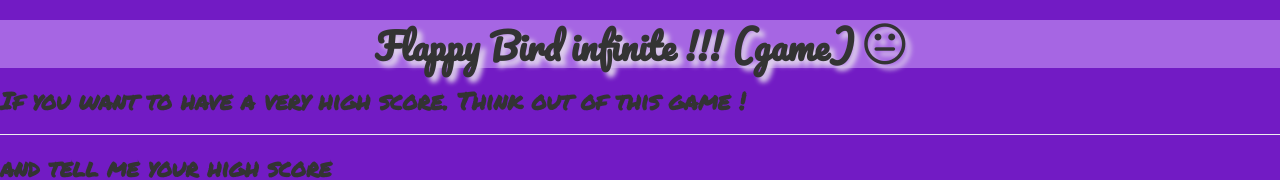
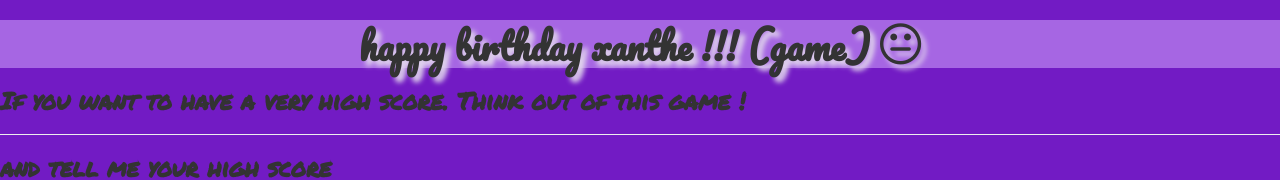
Before and after one commit to Nostalgiahunter279/flap.io, a plain HTML site: page index.html in a window 1280 px wide. Shown: the top 180 px of the page. Drawn offline with nearby package versions, Linux system fonts and the light colour scheme.

Commit message:
Change game title from 'Flappy Bird' to 'happy birthday xanthe'

```diff
--- a/index.html
+++ b/index.html
@@ -22,7 +22,7 @@
     h3{ font-family:'Permanent Marker'; }
 </style>
 <body>
-    <h1><b>Flappy Bird infinite !!! (game) <div id="div1" class="fa"></div> </b></h1>
+    <h1><b>happy birthday xanthe !!! (game) <div id="div1" class="fa"></div> </b></h1>
     <h3><b>If you want to have a very high score. Think out of this game !<hr> and tell me your high score </b></h3>
 <canvas id="myCanvas" width=320 height=480
 style="background:url('http://s2js.com/img/etc/flappyback.png');  background-size: 100%; height: 95% "
```
